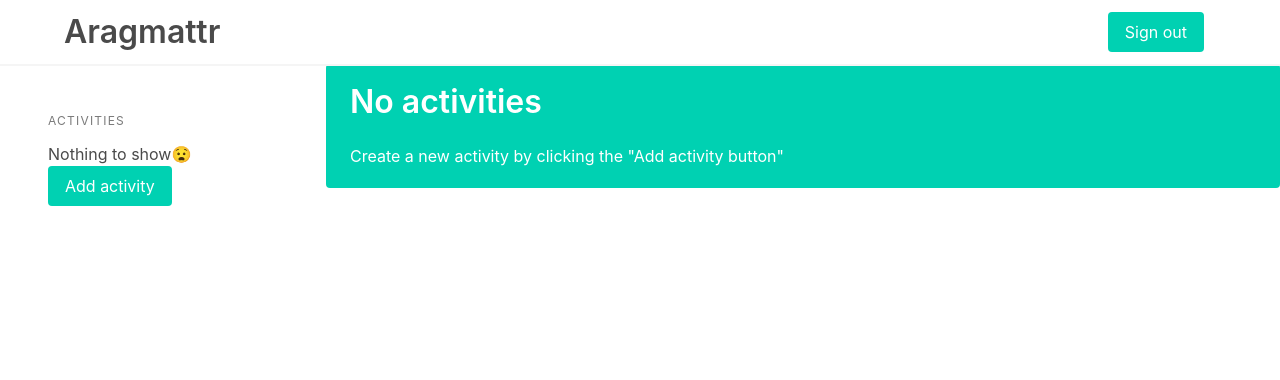
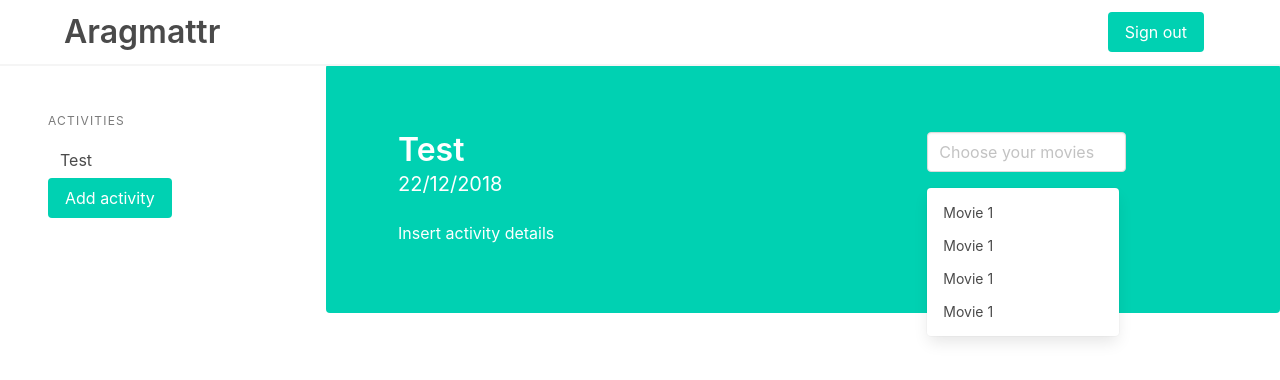
Before and after one commit to konsvasi/activity-manager, a React (Create React App) app: page / in a window 1280 px wide. Shown: the top 380 px of the page. Built offline with nearby package versions, Linux system fonts and the light colour scheme; what awesome-debounce-promise would draw is missing.

Commit message:
created movie cards and started refactoring the MainPanel component

```diff
--- a/src/Components/Dashboard.js
+++ b/src/Components/Dashboard.js
@@ -11,8 +11,20 @@ class Dashboard extends Component {
     super(props);
     this.state = {
       modalState: false,
-      activities: [],
-      activeSession: {}
+      activities: [
+        {
+          activityId: "1",
+          activityName: "Test",
+          activityDate: "22/12/2018",
+          activityFriends: "no"
+        }
+      ],
+      activeSession: {
+        activityId: "1",
+        activityName: "Test",
+        activityDate: "22/12/2018",
+        activityFriends: "no"
+      }
     };
   }
 
@@ -49,7 +61,7 @@ class Dashboard extends Component {
       <div>
         <Navbar />
         <div className="columns">
-          <div className="column is-one-quarter">
+          <div className="column is-3">
             <section className="section">
               <ActivityList
                 getActivityId={this.getActivityId}
@@ -65,7 +77,7 @@ class Dashboard extends Component {
               </button>
             </section>
           </div>
-          <div className="column">
+          <div className="column is-9">
             <MainPanel activeSession={this.state.activeSession} />
           </div>
         </div>
--- /dev/null
+++ b/src/Components/DetailPanel.js
@@ -0,0 +1,34 @@
+import React from "react";
+import FilmSearchBar from "./FilmSearchBar";
+
+const DetailPanel = ({ activeSession }) => {
+  if (activeSession.activityName === "" && activeSession.activityDate === "") {
+    return (
+      <div>
+        <p className="title">No activities</p>
+        <div className="content">
+          <p>Create a new activity by clicking the "Add activity button"</p>
+        </div>
+      </div>
+    );
+  }
+
+  return (
+    <section className="section">
+      <div className="columns is-gapless">
+        <div className="column is-8">
+          <p className="title">{activeSession.activityName}</p>
+          <p className="subtitle">{activeSession.activityDate}</p>
+          <div className="content">
+            <p>Insert activity details</p>
+          </div>
+        </div>
+        <div className="column is-3">
+          <FilmSearchBar />
+        </div>
+      </div>
+    </section>
+  );
+};
+
+export default DetailPanel;
--- /dev/null
+++ b/src/Components/FilmSearchBar.js
@@ -0,0 +1,51 @@
+import React, { Component } from "react";
+
+const styles = {
+  maxWidth: 245
+};
+
+class FilmSearchBar extends Component {
+  constructor(props) {
+    super(props);
+    this.state = {};
+  }
+
+  render() {
+    return (
+      <div className="container">
+        <div className="field">
+          <div className="control">
+            <input
+              className="input"
+              type="text"
+              placeholder="Choose your movies"
+            />
+          </div>
+        </div>
+
+        <section className="section is-paddingless">
+          <div className="dropdown is-active float-left">
+            <div className="dropdown-menu" role="menu">
+              <div className="dropdown-content">
+                <a href="#" className="dropdown-item">
+                  Movie 1
+                </a>
+                <a href="#" className="dropdown-item">
+                  Movie 1
+                </a>
+                <a href="#" className="dropdown-item">
+                  Movie 1
+                </a>
+                <a href="#" className="dropdown-item">
+                  Movie 1
+                </a>
+              </div>
+            </div>
+          </div>
+        </section>
+      </div>
+    );
+  }
+}
+
+export default FilmSearchBar;
--- a/src/Components/MainPanel.js
+++ b/src/Components/MainPanel.js
@@ -1,6 +1,7 @@
 import React, { Component } from "react";
-import Searchbar from "./Searchbar";
-
+import FilmSearchBar from "./FilmSearchBar";
+import MovieVote from "./MovieVote";
+import DetailPanel from "./DetailPanel";
 import "bulma/css/bulma.css";
 
 class MainPanel extends Component {
@@ -44,23 +45,25 @@ class MainPanel extends Component {
     }
 
     return (
-      <div>
+      <section className="section">
         <p className="title">{activityName}</p>
         <p className="subtitle">{activityDate.toLocaleString()}</p>
         <div className="content">
           <p>Insert activity details</p>
-          <Searchbar />
+          <FilmSearchBar />
         </div>
-      </div>
+        <MovieVote />
+      </section>
     );
   };
 
   render() {
+    console.log("this.props.activeSession:", this.props.activeSession);
     return (
       <div className="tile-is-ancestor">
         <div className="tile">
-          <article className="tile is-child notification is-primary">
-            <this.DetailPanel activeSession={this.props.activeSession} />
+          <article className="tile is-child notification is-primary is-bold">
+            <DetailPanel activeSession={this.props.activeSession} />
           </article>
         </div>
       </div>
--- /dev/null
+++ b/src/Components/MovieCard.js
@@ -0,0 +1,24 @@
+import React from "react";
+
+const MovieCard = props => {
+  return (
+    <div className="card">
+      <div className="card-image">
+        <figure className="image is 4by3">
+          <img
+            src="https://bulma.io/images/placeholders/1280x960.png"
+            alt="Placeholder"
+          />
+        </figure>
+        <div className="card-content">
+          <div className="content">
+            Lorem ipsum dolor sit amet, consectetur adipiscing elit. Phasellus
+            nec iaculis mauris.
+          </div>
+        </div>
+      </div>
+    </div>
+  );
+};
+
+export default MovieCard;
--- /dev/null
+++ b/src/Components/MovieVote.js
@@ -0,0 +1,23 @@
+import React from "react";
+import MovieCard from "./MovieCard";
+
+const MovieVote = () => {
+  return (
+    <section className="section" style={{ paddingLeft: 0 }}>
+      <p className="title">Movies for vote</p>
+      <div className="columns is-multiline">
+        <div className="column is-one-quarter">
+          <MovieCard />
+        </div>
+        <div className="column is-one-quarter">
+          <MovieCard />
+        </div>
+        <div className="column is-one-quarter">
+          <MovieCard />
+        </div>
+      </div>
+    </section>
+  );
+};
+
+export default MovieVote;
--- a/src/Components/Searchbar.js
+++ b/src/Components/Searchbar.js
@@ -62,7 +62,6 @@ class Searchbar extends Component {
               </div>
             </article>
           </a>
-          <hr className="dropdown-divider" />
         </div>
       );
     });
```
